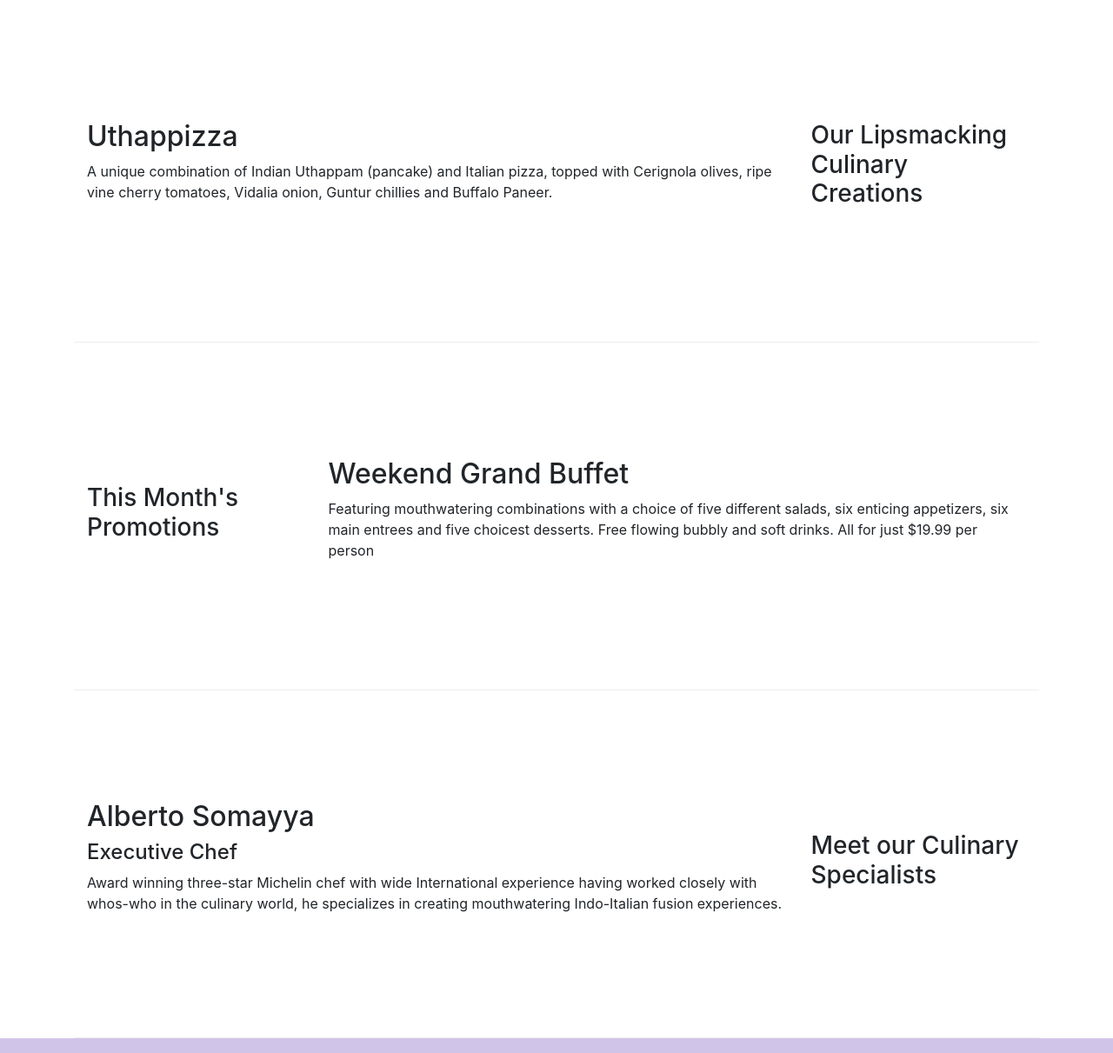
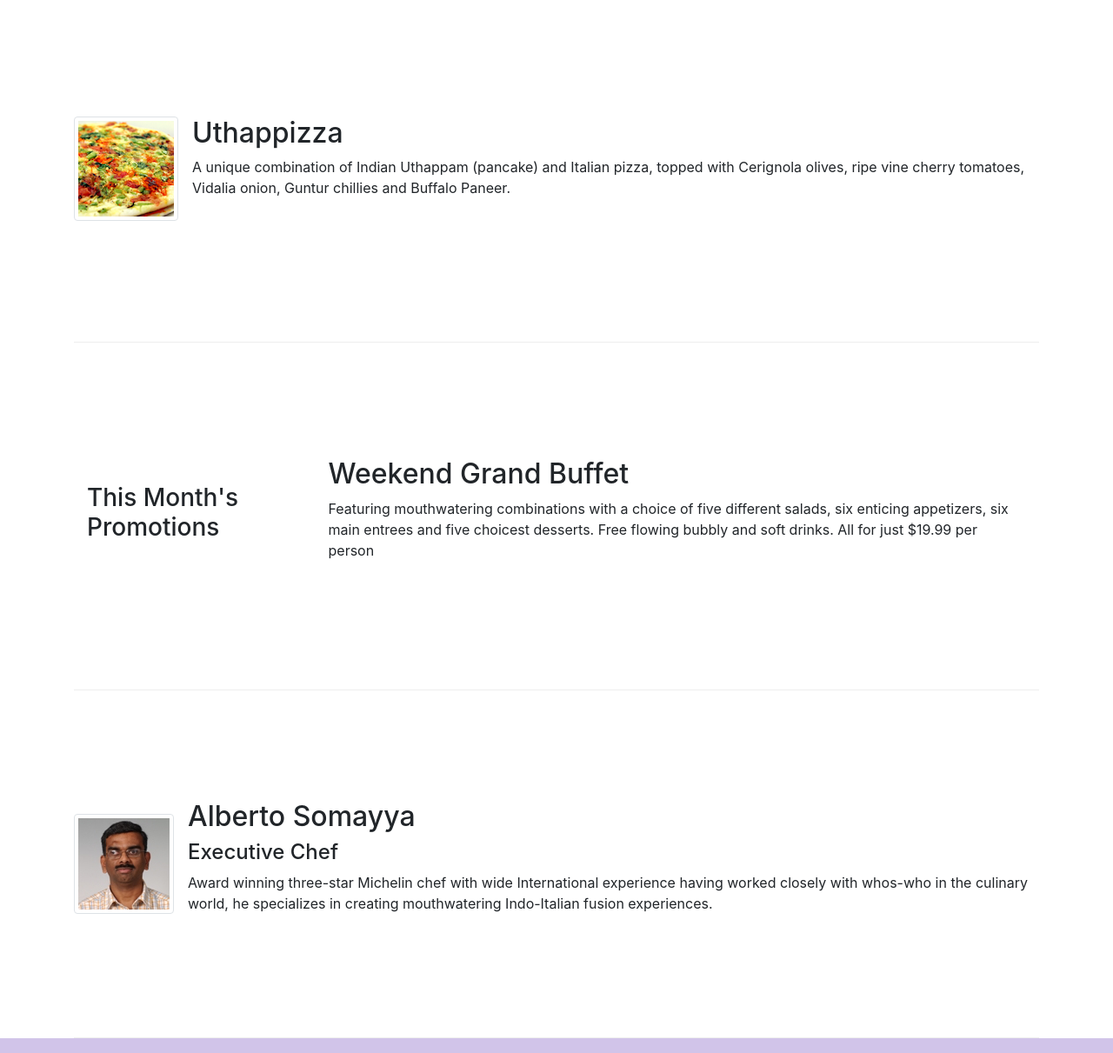
Before and after one commit to Sourav48/testRepository, a website: page index.html in a window 1280 px wide. Shown: the part 340-1551 px from the top of the page at 87% size. Drawn offline with nearby package versions, Linux system fonts and the light colour scheme.

Commit message:
Images and Media.

```diff
--- a/index.html
+++ b/index.html
@@ -19,7 +19,7 @@
 <body>
     <nav class="navbar navbar-dark navbar-expand-sm  fixed-top">
         <div class="container">
-           <a class="navbar-brand" href="#">Ristorante Con Fusion</a>
+          <a class="navbar-brand mr-auto" href="#"><img src="img/logo.png" height="30" width="41"></a>
                 <div class="collapse navbar-collapse" id="Navbar">
                     <ul class="navbar-nav mr-auto">
                         <li class="nav-item active"><a class="nav-link" href="#"><span class="fa fa-home fa-lg"></span> Home</a></li>
@@ -43,7 +43,8 @@
                     <h1>Ristorante con Fusion</h1>
                     <p>We take inspiration from the World's best cuisines, and create a unique fusion experience. Our lipsmacking creations will tickle your culinary senses!</p>
                 </div>
-                <div>
+               <div class="col-12 col-sm align-self-center">
+                    <img src="img/logo.png" class="img-fluid">
                 </div>
             </div>
         </div>
@@ -51,13 +52,17 @@
 
     <div class="container">
         <div class="row row-content align-items-center">
-            <div class="col-12 col-sm-4 order-sm-last col-md-3">
-                <h3>Our Lipsmacking Culinary Creations</h3>
-            </div>
-            <div class="col col-sm order-sm-first col-md">
-                <h2>Uthappizza</h2>
-                <p>A unique combination of Indian Uthappam (pancake) and Italian pizza, topped with Cerignola olives, ripe vine cherry tomatoes, Vidalia onion, Guntur chillies and Buffalo Paneer.</p>
-            </div>
+            <div class="media">
+                    <img class="d-flex mr-3 img-thumbnail align-self-center"
+                            src="img/uthappizza.png" alt="Uthappizza">
+                    <div class="media-body">
+                        <h2 class="mt-0">Uthappizza</h2>
+                        <p class="d-none d-sm-block">A unique combination of Indian Uthappam (pancake) and
+                            Italian pizza, topped with Cerignola olives, ripe vine
+                            cherry tomatoes, Vidalia onion, Guntur chillies and
+                            Buffalo Paneer.</p>
+                    </div>
+                </div>
         </div>
 
 
@@ -72,13 +77,19 @@
         </div>
 
         <div class="row row-content align-items-center">
-            <div class="col-12 col-sm-4 order-sm-last col-md-3">
-                <h3>Meet our Culinary Specialists</h3>
-            </div>
-            <div class="col col-sm order-sm-first col-md">
-                <h2>Alberto Somayya</h2>
-                <h4>Executive Chef</h4>
-                <p>Award winning three-star Michelin chef with wide International experience having worked closely with whos-who in the culinary world, he specializes in creating mouthwatering Indo-Italian fusion experiences. </p>
+            <div class="media">
+                    <img class="d-flex mr-3 img-thumbnail align-self-center"
+                            src="img/alberto.png" alt="Alberto Somayya">
+                    <div class="media-body">
+                        <h2 class="mt-0">Alberto Somayya</h2>
+                        <h4>Executive Chef</h4>
+                        <p class="d-none d-sm-block">Award winning three-star Michelin chef with wide
+                            International experience having worked closely with
+                            whos-who in the culinary world, he specializes in
+                            creating mouthwatering Indo-Italian fusion experiences.
+                            </p>
+                    </div>
+                </div>
             </div>
         </div>
     </div>
```
Also changed, not shown: aboutus.html (+3 -2 lines), contactus.html (+3 -2 lines), img/alberto.png (added), img/buffet.png (added), img/logo.png (added), img/uthappizza.png (added), 1 other file.
